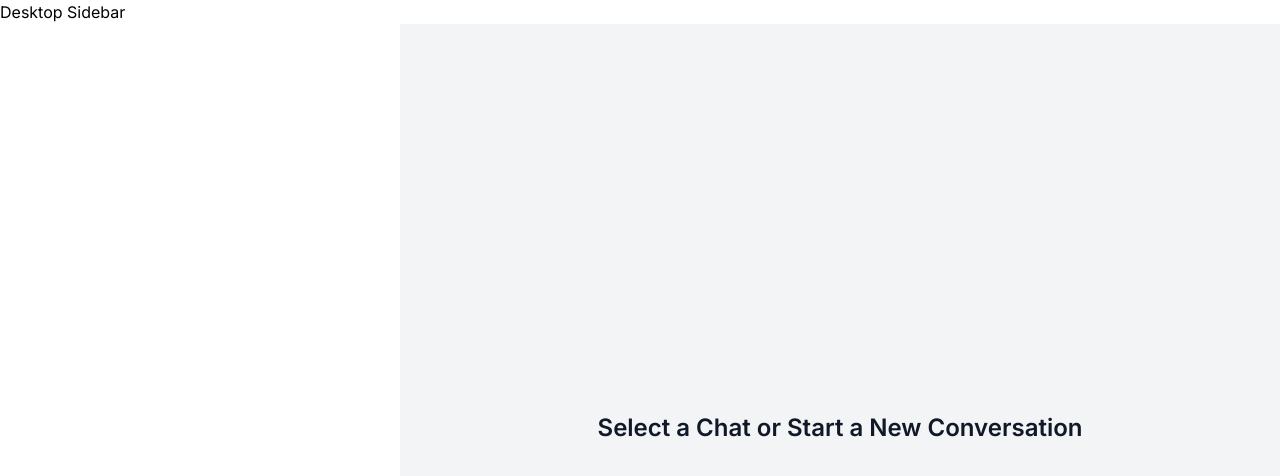
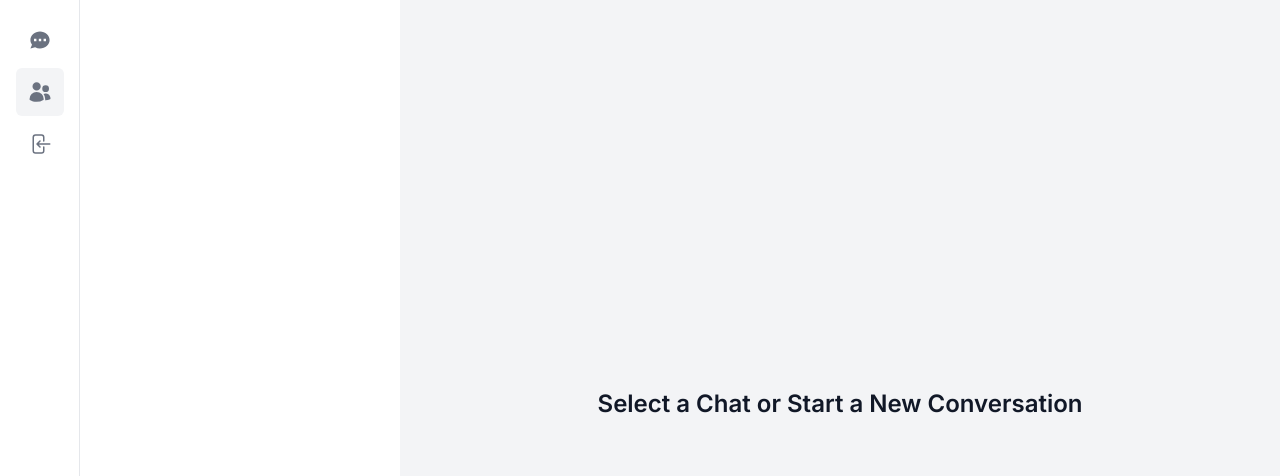
Before and after one commit to dipesh2508/commune, a Next.js app: page /users in a window 1280 px wide. Shown: the top 476 px of the page. Built offline with nearby package versions, Linux system fonts and the light colour scheme.

Commit message:
feat: added desktop

```diff
--- /dev/null
+++ b/components/shared/DesktopItem.tsx
@@ -0,0 +1,53 @@
+import clsx from "clsx";
+import Link from "next/link";
+
+interface DesktopItemProps {
+  label: string;
+  icon: any;
+  href: string;
+  onClick?: () => void;
+  active?: boolean;
+}
+
+const DesktopItem: React.FC<DesktopItemProps> = ({
+  label,
+  href,
+  icon: Icon,
+  active,
+  onClick,
+}) => {
+  const handleClick = () => {
+    if (onClick) {
+      return onClick();
+    }
+  };
+
+  return (
+    <li onClick={handleClick} key={label}>
+      <Link
+        href={href}
+        className={clsx(
+          `
+            group
+            flex
+            gap-x-3
+            rounded-md
+            p-3
+            text-sm
+            font-semibold
+            leading-6
+            text-gray-500
+            hover:bg-gray-100
+            hover:text-black
+          `,
+          active && "bg-gray-100 text-black",
+        )}
+      >
+        <Icon className="h-6 w-6 shrink-0" aria-hidden="true" />
+        <span className="sr-only">{label}</span>
+      </Link>
+    </li>
+  );
+};
+
+export default DesktopItem;
--- a/components/shared/DesktopSidebar.tsx
+++ b/components/shared/DesktopSidebar.tsx
@@ -1,7 +1,32 @@
-const DesktopSidebar = () =>{
-    return (
-        <div>Desktop Sidebar</div>
-    );
-}
+"use client";
+
+import useRoutes from "@/hooks/useRoutes";
+import { useState } from "react";
+
+import DesktopItem from "@/components/shared/DesktopItem";
+
+const DesktopSidebar = () => {
+  const routes = useRoutes();
+  const [isOpen, setIsOpen] = useState(false);
+
+  return (
+    <div className="hidden justify-between lg:fixed lg:inset-y-0 lg:left-0 lg:z-40 lg:flex lg:w-20 lg:flex-col lg:overflow-y-auto lg:border-r-[1px] lg:bg-white lg:pb-4 xl:px-6">
+      <nav className="mt-4 flex flex-col justify-between">
+        <ul role="list" className="flex flex-col items-center space-y-1">
+            {routes.map((item)=>(
+                    <DesktopItem
+                    key={item.label}
+                    href={item.href}
+                    label={item.label}
+                    icon={item.icon}
+                    active={item.active}
+                    onClick={item.onClick}
+                    />
+            ))}
+        </ul>
+      </nav>
+    </div>
+  );
+};
 
 export default DesktopSidebar;
--- a/hooks/useRoutes.ts
+++ b/hooks/useRoutes.ts
@@ -15,7 +15,7 @@
             label: 'Chat',
             icon: HiChat,
             href: '/conversations',
-            active: pathname === '/conversations' || conversationId,
+            active: pathname === '/conversations' || !!conversationId,
         },
         {
             label: 'Users',
```
